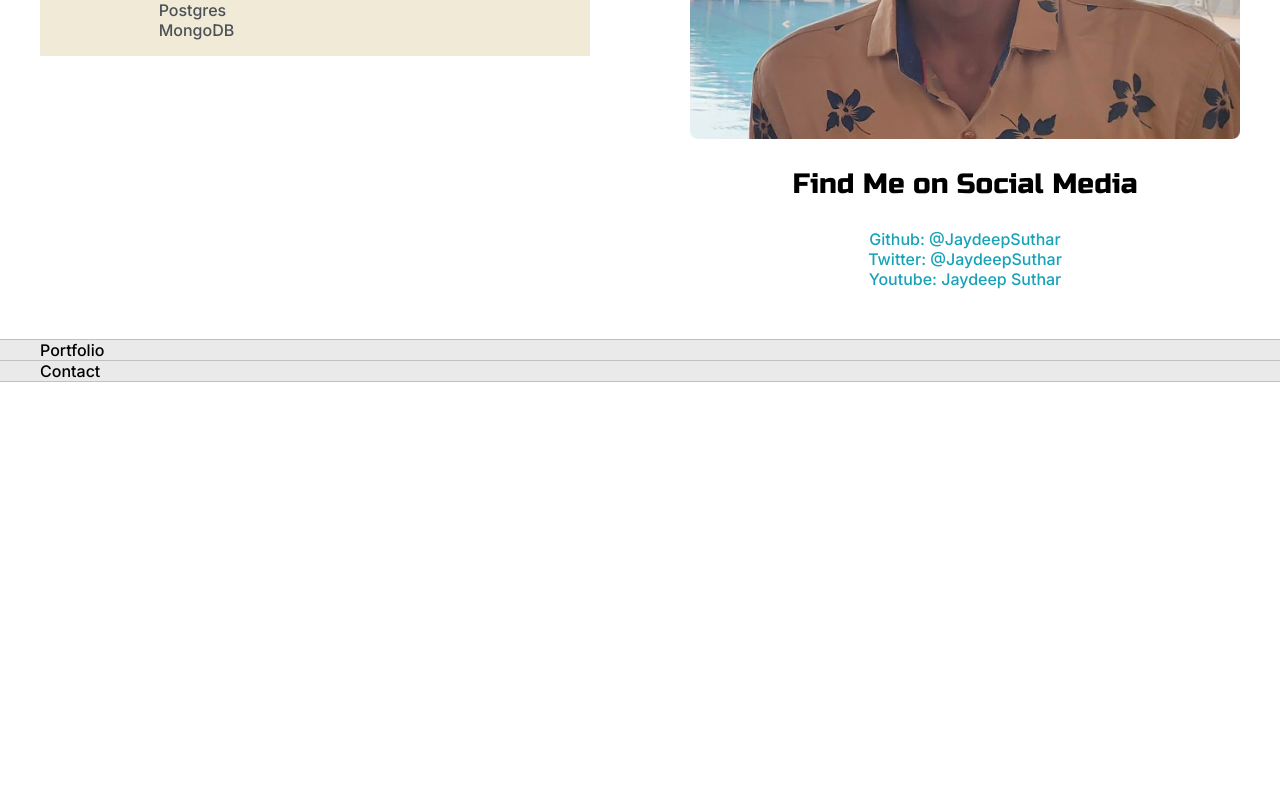
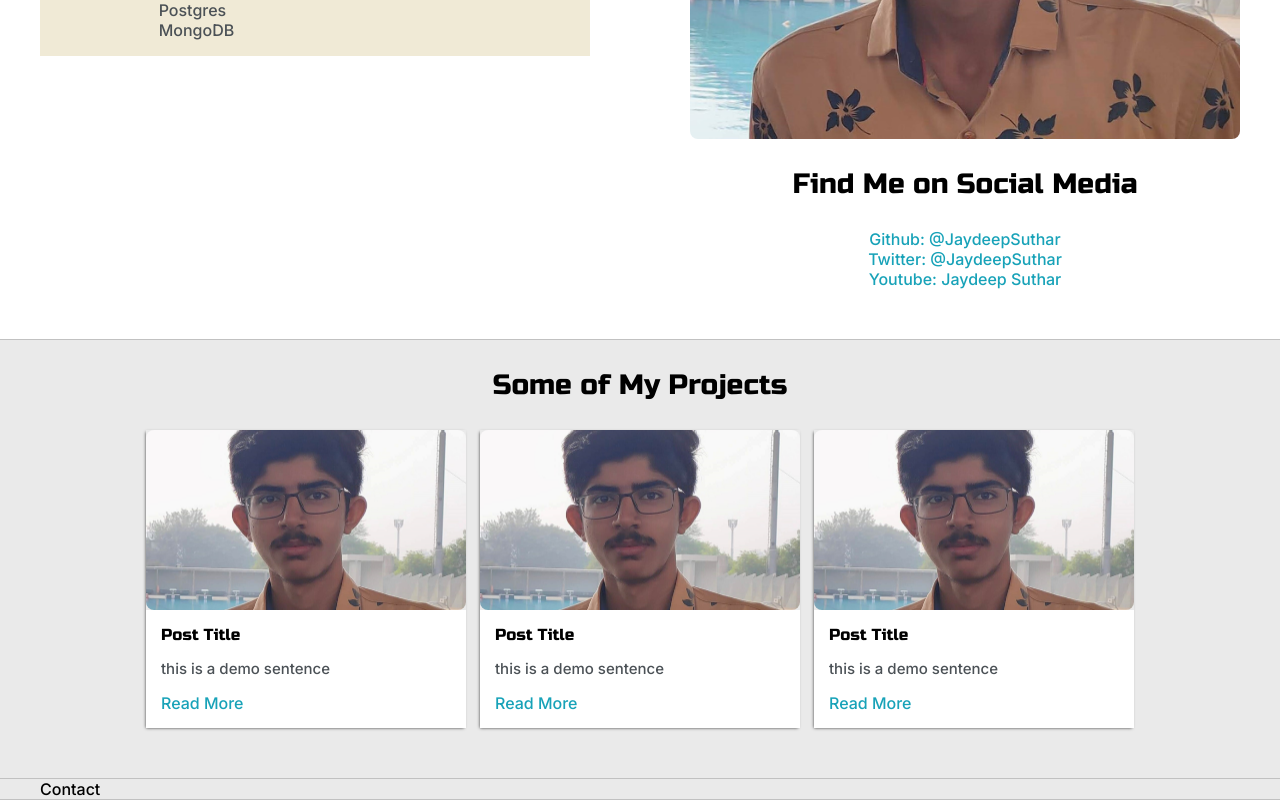
Before and after one commit to JaydeepSuthar/portfolio-website, a React (Vite) app: page / in a window 1280 px wide. Shown: the part 1135-1935 px from the top of the page. Before the commit the page ends 1517 px from the top, so only its background shows below. Built offline with nearby package versions, Linux system fonts and the light colour scheme.

Commit message:
Portfolio Section Completed

```diff
--- a/src/App.jsx
+++ b/src/App.jsx
@@ -157,7 +157,59 @@ const App = () => {
 			</section>
 
 			<section className="section-1">
-				<div className="main-container">Portfolio</div>
+				<div className="main-container">
+					<h3 style={{ textAlign: "center" }}>Some of My Projects</h3>
+
+					<div className="post-wrapper">
+						<div>
+							<div className="post">
+								<img className="thumbnail" src={image} />
+								<div className="post-preview">
+									<h6 className="post-title">Post Title</h6>
+									<p className="post-intro">
+										this is a demo sentence
+									</p>
+
+									<a target="_blank" href="#">
+										Read More
+									</a>
+								</div>
+							</div>
+						</div>
+
+						<div>
+							<div className="post">
+								<img className="thumbnail" src={image} />
+								<div className="post-preview">
+									<h6 className="post-title">Post Title</h6>
+									<p className="post-intro">
+										this is a demo sentence
+									</p>
+
+									<a target="_blank" href="#">
+										Read More
+									</a>
+								</div>
+							</div>
+						</div>
+
+						<div>
+							<div className="post">
+								<img className="thumbnail" src={image} />
+								<div className="post-preview">
+									<h6 className="post-title">Post Title</h6>
+									<p className="post-intro">
+										this is a demo sentence
+									</p>
+
+									<a target="_blank" href="#">
+										Read More
+									</a>
+								</div>
+							</div>
+						</div>
+					</div>
+				</div>
 			</section>
 
 			<section className="section-1">
--- a/src/main.scss
+++ b/src/main.scss
@@ -343,6 +343,45 @@ body {
 	// border: 2px solid var(--border-color);
 }
 
+.post-wrapper {
+	display: grid;
+	justify-content: center;
+	grid-template-columns: repeat(auto-fit, 320px);
+	gap: 14px;
+
+	padding-bottom: 50px;
+}
+
+.post {
+	bottom: 1px solid var(--border-color);
+
+	--webkit-box-shadow: -1px 1px 3px -1px rgba(0, 0, 0, 0.75);
+	--moz-box-shadow: -1px 1px 3px -1px rgba(0, 0, 0, 0.75);
+	box-shadow: -1px 1px 3px -1px rgba(0, 0, 0, 0.75);
+}
+
+.post-preview {
+	background-color: #fff;
+	padding: 15px;
+}
+
+.post-title {
+	color: black;
+	margin: 0;
+}
+
+.post-intro {
+	color: #4b5156;
+	font-size: 15px;
+}
+
+.thumbnail {
+	display: block;
+	width: 100%;
+	height: 180px;
+	object-fit: cover;
+}
+
 @media screen and (max-width: 1200px) {
 	:root {
 		--main-container-width: 95%;
```
